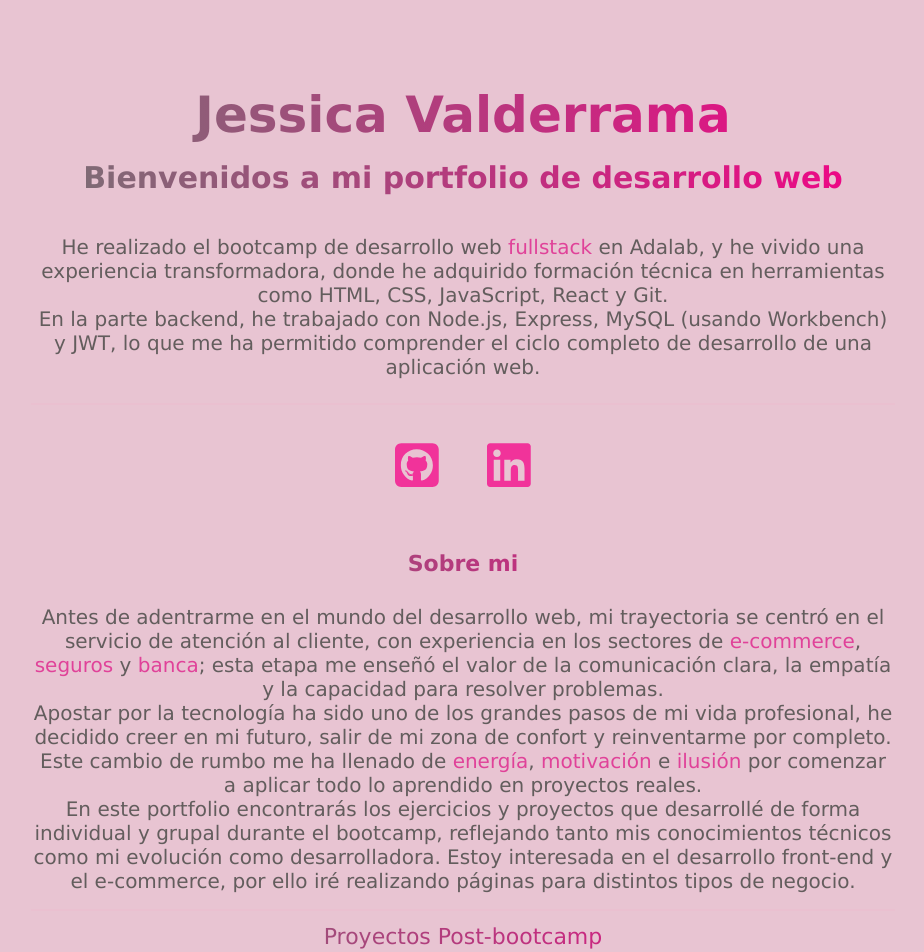
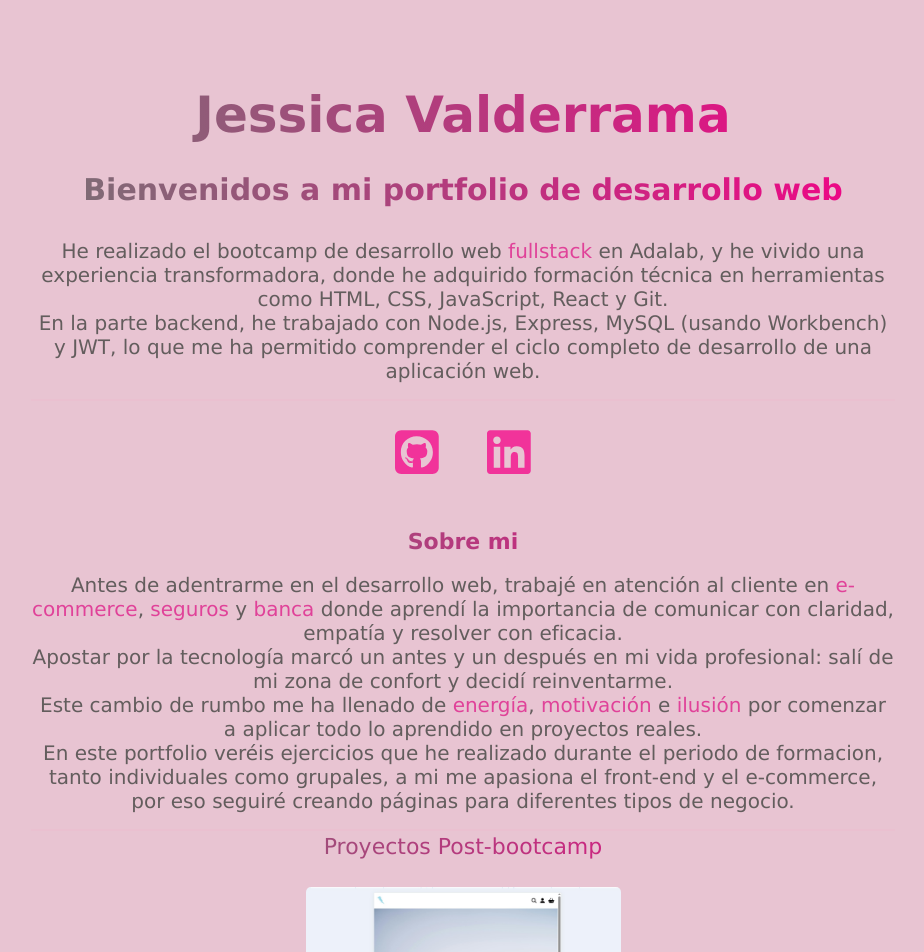
Before and after one commit to JessicaVR86/portfolio_JessicaVR, a React (Vite) app: page / in a window 1280 px wide. Shown: the top 952 px of the page, without its empty margins (177-1101 px from the left). Built offline with nearby package versions, Linux system fonts and the light colour scheme.

Commit message:
add text

```diff
--- a/src/components/AdalabProjects.jsx
+++ b/src/components/AdalabProjects.jsx
@@ -59,7 +59,7 @@ function AdalabProjects(props) {
             />
           </a>
           <figcaption className="descImage">Proyectos Molones</figcaption>
-          <p className="tools">React - Node.js - HTML - </p>
+          <p className="tools">React - Node.js - HTML </p>
         </figure>
 
         <figure className="projectbox">
--- a/src/components/Desc.jsx
+++ b/src/components/Desc.jsx
@@ -3,24 +3,22 @@ function Desc() {
     <article className="box">
       <h3 className="article_title">Sobre mi</h3>
       <p className="aboutme">
-        Antes de adentrarme en el mundo del desarrollo web, mi trayectoria se
-        centró en el servicio de atención al cliente, con experiencia en los
-        sectores de <span className="strongword">e-commerce</span>,{" "}
-        <span className="strongword">seguros</span> y{" "}
-        <span className="strongword">banca</span>; esta etapa me enseñó el valor
-        de la comunicación clara, la empatía y la capacidad para resolver
-        problemas. <br></br>Apostar por la tecnología ha sido uno de los grandes
-        pasos de mi vida profesional, he decidido creer en mi futuro, salir de
-        mi zona de confort y reinventarme por completo. <br></br>Este cambio de
-        rumbo me ha llenado de <span className="strongword">energía</span>,{" "}
-        <span className="strongword">motivación</span> e{" "}
-        <span className="strongword">ilusión</span> por comenzar a aplicar todo
+        Antes de adentrarme en el desarrollo web, trabajé en atención al cliente
+        en <span className="strongword">e-commerce</span>,
+        <span className="strongword"> seguros</span> y
+        <span className="strongword"> banca</span> donde aprendí la importancia
+        de comunicar con claridad, empatía y resolver con eficacia. <br></br>
+        Apostar por la tecnología marcó un antes y un después en mi vida
+        profesional: salí de mi zona de confort y decidí reinventarme. <br></br>
+        Este cambio de rumbo me ha llenado de
+        <span className="strongword"> energía</span>,
+        <span className="strongword"> motivación</span> e
+        <span className="strongword"> ilusión</span> por comenzar a aplicar todo
         lo aprendido en proyectos reales. <br></br>
-        En este portfolio encontrarás los ejercicios y proyectos que desarrollé
-        de forma individual y grupal durante el bootcamp, reflejando tanto mis
-        conocimientos técnicos como mi evolución como desarrolladora. Estoy
-        interesada en el desarrollo front-end y el e-commerce, por ello iré realizando páginas para
-        distintos tipos de negocio.
+        En este portfolio veréis ejercicios que he realizado durante el periodo
+        de formacion, tanto individuales como grupales, a mi me apasiona el
+        front-end y el e-commerce, por eso seguiré creando páginas para
+        diferentes tipos de negocio.
       </p>
     </article>
   );
--- a/src/styles/App.scss
+++ b/src/styles/App.scss
@@ -10,7 +10,7 @@ body {
   text-align: center;
 }
 .hero {
-  margin-top: 15%;
+  margin-top: 10%;
   margin-bottom: 6%;
 }
 
@@ -19,6 +19,7 @@ h1 {
   -webkit-background-clip: text;
   -webkit-text-fill-color: transparent;
   font-size: 40px;
+  padding-bottom: 0.7rem;
 }
 h2 {
   background: linear-gradient(80deg, rgb(119, 114, 116), rgb(244, 1, 135));
@@ -30,14 +31,12 @@ h2 {
 .desc {
   font-size: 16px;
   color: rgb(99, 93, 93);
-  padding-block: 1.5rem;
+  padding-block: 1rem;
   border-bottom: solid 2px rgb(238, 189, 208, 0.5);
-  text-align:center ;
-
+  text-align: center;
 }
 .strongword {
   color: rgb(224, 66, 153);
-
 }
 .icons {
   display: flex;
@@ -45,7 +44,7 @@ h2 {
   color: rgba(244, 1, 135, 0.74);
   justify-content: center;
   gap: 3rem;
-  margin-top: 1.5rem;
+  margin-top: 1rem;
 }
 a {
   color: rgba(244, 1, 135, 0.74);
@@ -62,16 +61,14 @@ a:visited {
   -webkit-background-clip: text;
   -webkit-text-fill-color: transparent;
   font-size: 18px;
-  padding-block: 0.8rem;
+  padding-block: 0.2rem;
 }
 .aboutme {
   font-size: 16px;
   color: rgb(99, 93, 93);
   padding-block: 1rem;
   border-bottom: solid 2px rgb(238, 189, 208, 0.5);
-   text-align:center ;
-
-
+  text-align: center;
 }
 .projectbox {
   padding-block: 1.5rem;
@@ -111,7 +108,7 @@ a:visited {
   }
   .desc {
     font-size: 20px;
-    padding-block: 1.5rem;
+    padding-block: 1rem;
     border-bottom: solid 2px rgb(238, 189, 208, 0.5);
   }
   .icons {
@@ -120,7 +117,7 @@ a:visited {
     font-size: 50px;
     text-decoration: none;
     gap: 3rem;
-    margin-top: 2rem;
+    margin-top: 1.5rem;
   }
   a {
     color: rgba(244, 1, 135, 0.74);
@@ -134,13 +131,12 @@ a:visited {
   }
   .article_title {
     font-size: 22px;
-    padding-block: 0.8rem;
+    padding-block: 0.2rem;
   }
   .aboutme {
     font-size: 20px;
     padding-block: 1rem;
     border-bottom: solid 2px rgb(238, 189, 208, 0.5);
-
   }
   .gridbox {
     display: grid;
```
